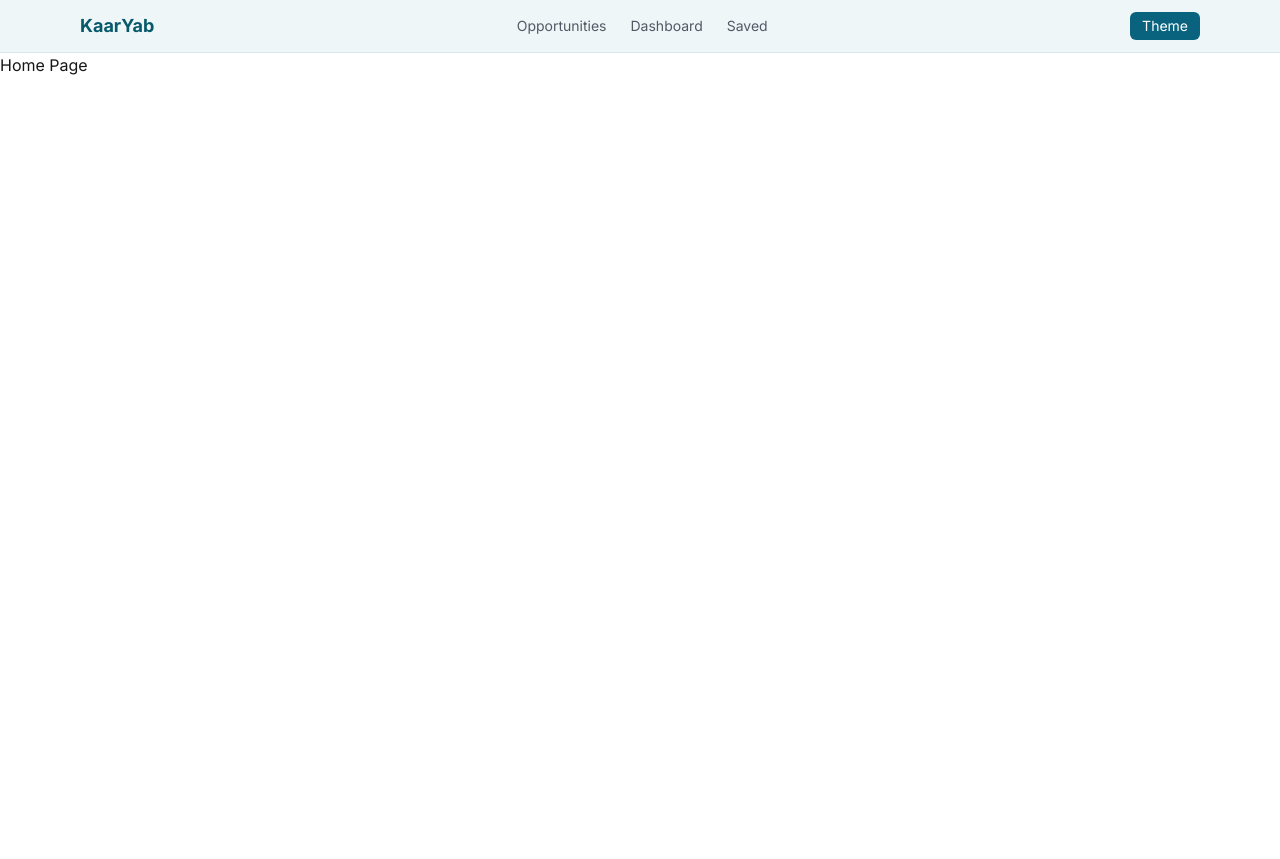
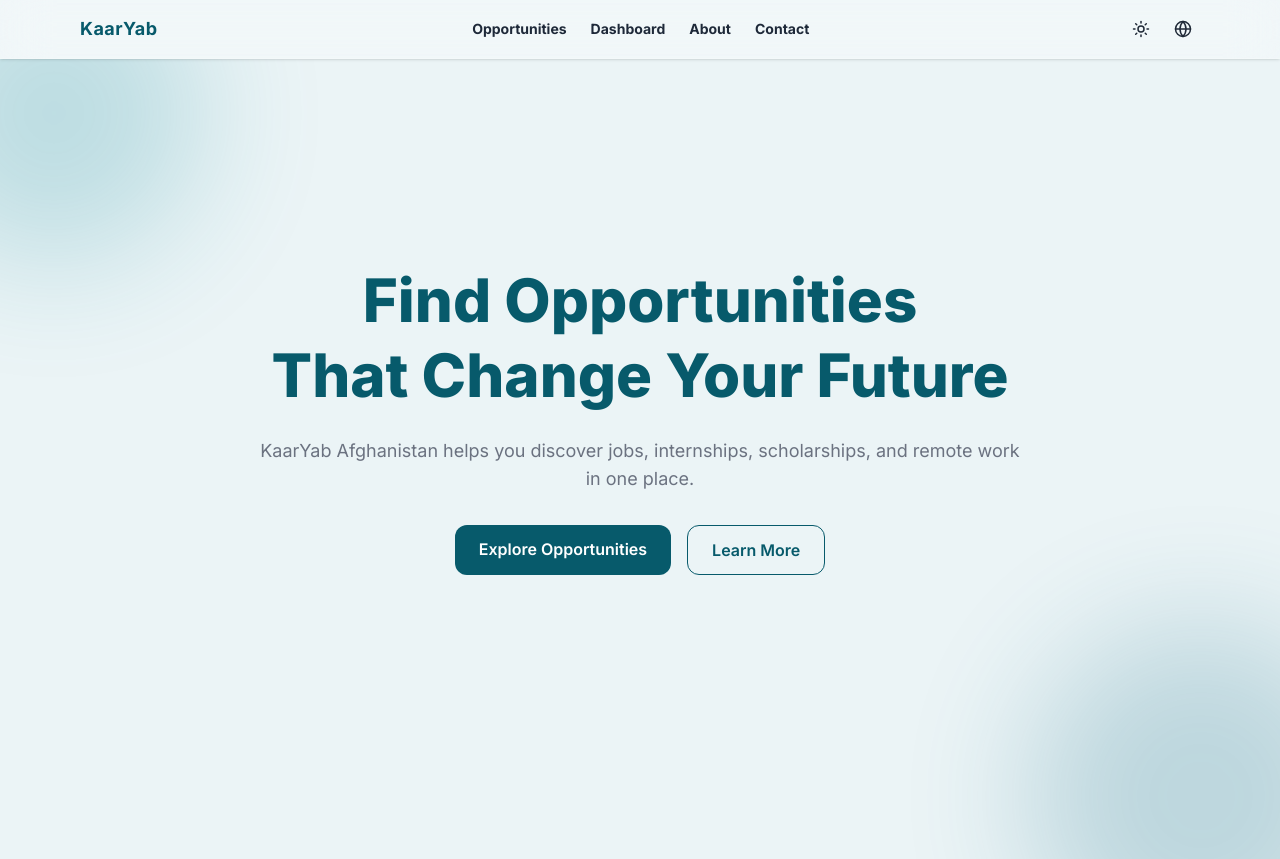
Before and after one commit to FatemaAhm4di/kaaryab-afghanistan, a Next.js app: page /en in a window 1280 px wide. Before the commit the page ends 800 px from the top, so only its background shows below. Built offline with nearby package versions, Linux system fonts and the light colour scheme.

Commit message:
feat: setup project foundation and home hero section

```diff
--- a/src/app/[locale]/layout.tsx
+++ b/src/app/[locale]/layout.tsx
@@ -1,20 +1,9 @@
-import {Inter} from 'next/font/google';
+import {ReactNode} from 'react';
 
-const inter = Inter({
-  subsets: ['latin'],
-  display: 'swap'
-});
-
-export default function RootLayout({
+export default function LocaleLayout({
   children
 }: {
-  children: React.ReactNode;
+  children: ReactNode;
 }) {
-  return (
-    <html lang="en">
-      <body className={inter.className}>
-        {children}
-      </body>
-    </html>
-  );
+  return <>{children}</>;
 }
--- a/src/app/[locale]/opportunities/page.tsx
+++ b/src/app/[locale]/opportunities/page.tsx
@@ -0,0 +1,38 @@
+import {opportunities} from '@/features/opportunities/data';
+
+export default function OpportunitiesPage() {
+  return (
+    <main className="min-h-screen bg-[#EBF4F6] px-6 py-10">
+
+      <h1 className="text-3xl font-bold text-[#075A6B] mb-6">
+        Opportunities
+      </h1>
+
+      <div className="grid md:grid-cols-2 lg:grid-cols-3 gap-6">
+        {opportunities.map((item) => (
+          <div
+            key={item.id}
+            className="bg-white border border-[#D7E6EA] rounded-lg p-5 hover:shadow-md transition"
+          >
+            <h2 className="font-bold text-[#075A6B]">
+              {item.title}
+            </h2>
+
+            <p className="text-sm text-gray-500 mt-1">
+              {item.organization}
+            </p>
+
+            <p className="text-sm mt-3 text-gray-600">
+              {item.description}
+            </p>
+
+            <div className="mt-4 text-xs text-gray-500">
+              Deadline: {item.deadline}
+            </div>
+          </div>
+        ))}
+      </div>
+
+    </main>
+  );
+}
--- a/src/app/[locale]/page.tsx
+++ b/src/app/[locale]/page.tsx
@@ -1,7 +1,42 @@
+import Link from 'next/link';
+
 export default function Page() {
   return (
-    <main>
-      Home Page
+    <main className="relative min-h-screen overflow-hidden bg-[var(--color-background)]">
+      <div className="absolute -left-24 -top-24 h-[300px] w-[300px] rounded-full bg-[var(--color-primary)] opacity-20 blur-3xl" />
+
+      <div className="absolute -bottom-28 -right-24 h-[350px] w-[350px] rounded-full bg-[var(--color-secondary)] opacity-20 blur-3xl" />
+
+      <section className="container-custom flex min-h-[calc(100vh-80px)] items-center justify-center">
+        <div className="max-w-3xl text-center">
+          <h1 className="text-4xl font-extrabold leading-tight text-[var(--color-primary-dark)] md:text-6xl">
+            Find Opportunities
+            <br />
+            That Change Your Future
+          </h1>
+
+          <p className="mt-6 text-base text-[var(--color-text-secondary)] md:text-lg">
+            KaarYab Afghanistan helps you discover jobs, internships,
+            scholarships, and remote work in one place.
+          </p>
+
+          <div className="mt-8 flex flex-col justify-center gap-4 md:flex-row">
+            <Link
+              href="/opportunities"
+              className="rounded-xl bg-[var(--color-primary-dark)] px-6 py-3 font-semibold text-white transition hover:opacity-90"
+            >
+              Explore Opportunities
+            </Link>
+
+            <Link
+              href="/about"
+              className="rounded-xl border border-[var(--color-primary-dark)] px-6 py-3 font-semibold text-[var(--color-primary-dark)] transition hover:bg-white/50"
+            >
+              Learn More
+            </Link>
+          </div>
+        </div>
+      </section>
     </main>
   );
 }
--- a/src/app/globals.css
+++ b/src/app/globals.css
@@ -1,16 +1,50 @@
 @import "tailwindcss";
 
 :root {
-  --background: #ffffff;
-  --foreground: #171717;
+  --color-primary: #088395;
+  --color-primary-dark: #075a6b;
+  --color-secondary: #09637e;
+
+  --color-background: #ebf4f6;
+  --color-surface: #ffffff;
+  --color-border: #d7e6ea;
+
+  --color-text-primary: #1f2937;
+  --color-text-secondary: #6b7280;
 }
 
 .dark {
-  --background: #0a0a0a;
-  --foreground: #ededed;
+  --color-primary: #0ea5b7;
+  --color-primary-dark: #088395;
+  --color-secondary: #0c4a5f;
+
+  --color-background: #0f172a;
+  --color-surface: #111827;
+  --color-border: #1f2937;
+
+  --color-text-primary: #f3f4f6;
+  --color-text-secondary: #9ca3af;
 }
 
 body {
-  background: var(--background);
-  color: var(--foreground);
+  background: var(--color-background);
+  color: var(--color-text-primary);
 }
+
+.container-custom {
+  max-width: 1280px;
+  margin: 0 auto;
+  padding-inline: 1rem;
+}
+
+@media (min-width: 768px) {
+  .container-custom {
+    padding-inline: 1.5rem;
+  }
+}
+
+@media (min-width: 1024px) {
+  .container-custom {
+    padding-inline: 2rem;
+  }
+}
--- a/src/app/layout.tsx
+++ b/src/app/layout.tsx
@@ -1,7 +1,8 @@
 import './globals.css';
 import {Inter} from 'next/font/google';
 import Navbar from '@/components/layout/Navbar';
-const inter = Inter({subsets: ['latin']});
+
+const inter = Inter({ subsets: ['latin'], display: 'swap' });
 
 export default function RootLayout({
   children
--- a/src/components/layout/Navbar.tsx
+++ b/src/components/layout/Navbar.tsx
@@ -1,34 +1,83 @@
+'use client';
+
+import {useState} from 'react';
 import Link from 'next/link';
+import {Menu, X, Sun, Globe} from 'lucide-react';
 
 export default function Navbar() {
+  const [open, setOpen] = useState(false);
+
   return (
-    <header className="sticky top-0 z-50 border-b border-[#D7E6EA] bg-[#EBF4F6]/80 backdrop-blur-md">
-      <div className="mx-auto flex max-w-6xl items-center justify-between px-4 py-3">
+    <header className="sticky top-0 z-50 border-b border-white/20 bg-white/30 backdrop-blur-xl shadow-sm">
 
+      <div className="max-w-6xl mx-auto px-4 py-3 flex items-center justify-between">
+
+        {/* Logo */}
         <Link
           href="/"
-          className="text-lg font-bold text-[#075A6B]"
+          className="font-bold text-lg text-[#075A6B] tracking-wide"
         >
           KaarYab
         </Link>
 
-        <nav className="hidden md:flex items-center gap-6 text-sm text-[#0F172A]/70">
-          <Link className="hover:text-[#075A6B] transition" href="/opportunities">
+        {/* Desktop Menu */}
+        <nav className="hidden md:flex gap-6 text-sm font-bold text-gray-800">
+          <Link href="/opportunities" className="hover:text-[#075A6B] transition-colors">
             Opportunities
           </Link>
-          <Link className="hover:text-[#075A6B] transition" href="/dashboard">
+          <Link href="/dashboard" className="hover:text-[#075A6B] transition-colors">
             Dashboard
           </Link>
-          <Link className="hover:text-[#075A6B] transition" href="/saved">
-            Saved
+          <Link href="/about" className="hover:text-[#075A6B] transition-colors">
+            About
+          </Link>
+          <Link href="/contact" className="hover:text-[#075A6B] transition-colors">
+            Contact
           </Link>
         </nav>
 
-        <button className="rounded-md bg-[#09637E] px-3 py-1 text-sm text-white hover:bg-[#075A6B] transition">
-          Theme
-        </button>
+        {/* Right Actions */}
+        <div className="flex items-center gap-2">
+
+          {/* Theme */}
+          <button className="p-2 rounded-lg hover:bg-white/40 transition">
+            <Sun size={18} />
+          </button>
+
+          {/* Language */}
+          <button className="p-2 rounded-lg hover:bg-white/40 transition">
+            <Globe size={18} />
+          </button>
+
+          {/* Mobile Menu Button */}
+          <button
+            className="md:hidden p-2 rounded-lg hover:bg-white/40 transition"
+            onClick={() => setOpen(!open)}
+          >
+            {open ? <X size={20} /> : <Menu size={20} />}
+          </button>
+        </div>
 
       </div>
+
+      {/* Mobile Menu */}
+      {open && (
+        <div className="md:hidden px-4 pb-4 space-y-3 text-sm font-semibold text-gray-700">
+          <Link href="/opportunities" className="block hover:text-[#075A6B]">
+            Opportunities
+          </Link>
+          <Link href="/dashboard" className="block hover:text-[#075A6B]">
+            Dashboard
+          </Link>
+          <Link href="/about" className="block hover:text-[#075A6B]">
+            About
+          </Link>
+          <Link href="/contact" className="block hover:text-[#075A6B]">
+            Contact
+          </Link>
+        </div>
+      )}
+
     </header>
   );
 }
--- /dev/null
+++ b/src/features/opportunities/data.ts
@@ -0,0 +1,30 @@
+import {Opportunity} from './types';
+
+export const opportunities: Opportunity[] = [
+  {
+    id: '1',
+    title: 'Frontend Developer Intern',
+    organization: 'Kabul Tech Community',
+    category: 'Internship',
+    location: 'Kabul',
+    type: 'Remote',
+    deadline: '2026-07-20',
+    description: 'Beginner friendly internship for React developers.',
+    requirements: ['HTML', 'CSS', 'React'],
+    applyLink: '#',
+    tags: ['React', 'Frontend']
+  },
+  {
+    id: '2',
+    title: 'Remote UI Designer',
+    organization: 'Global Studio',
+    category: 'Remote',
+    location: 'Online',
+    type: 'Remote',
+    deadline: '2026-08-01',
+    description: 'Work remotely as UI designer.',
+    requirements: ['Figma', 'UI Design'],
+    applyLink: '#',
+    tags: ['Design', 'Figma']
+  }
+];
--- /dev/null
+++ b/src/features/opportunities/types.ts
@@ -0,0 +1,13 @@
+export type Opportunity = {
+  id: string;
+  title: string;
+  organization: string;
+  category: 'Job' | 'Internship' | 'Scholarship' | 'Remote';
+  location: string;
+  type: 'Remote' | 'On-site';
+  deadline: string;
+  description: string;
+  requirements: string[];
+  applyLink: string;
+  tags: string[];
+};
--- /dev/null
+++ b/src/lib/constants.ts
@@ -0,0 +1,8 @@
+export const COLORS = {
+  primary: '#088395',
+  primaryDark: '#075A6B',
+  secondary: '#09637E',
+  background: '#EBF4F6',
+  surface: '#FFFFFF',
+  border: '#D7E6EA'
+};
```
Also changed, not shown: src/features/opportunities/components/OpportunityCard.tsx (added).
